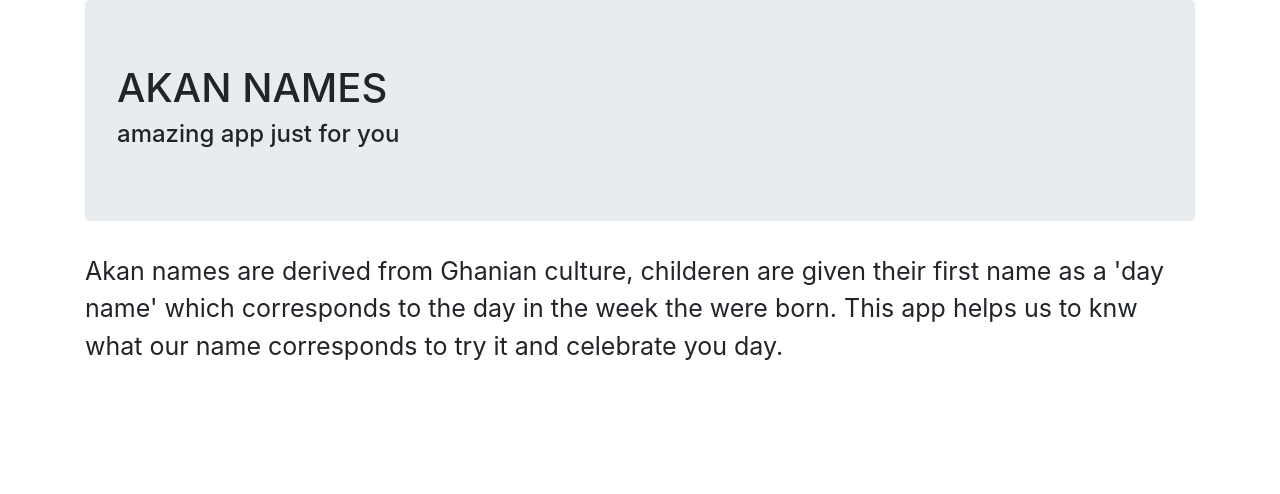
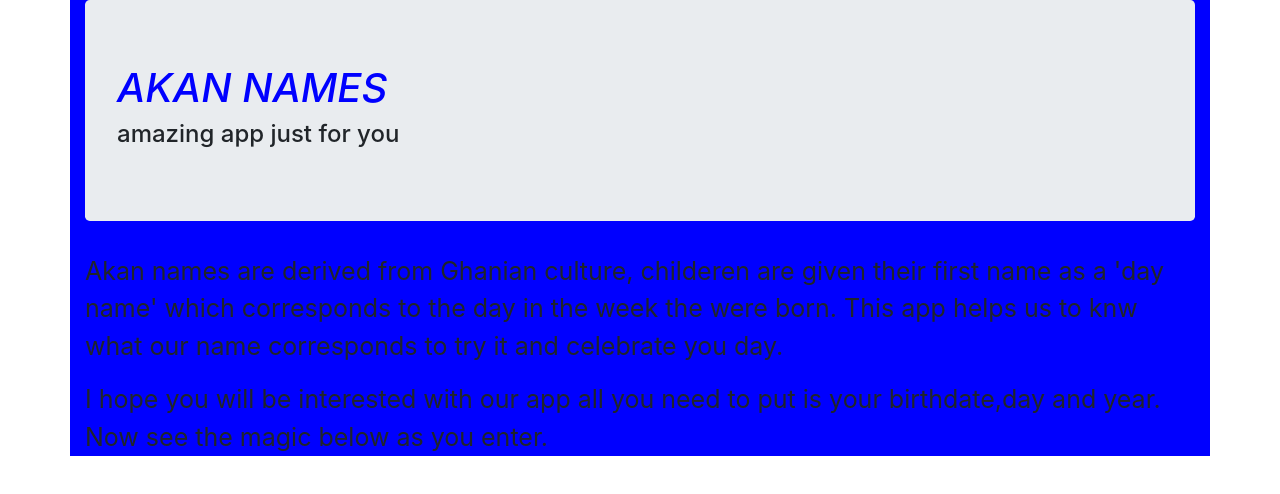
Before and after one commit to FeisalAhmed/Akan-Names, a plain HTML site: page index.html in a window 1280 px wide. Drawn offline with Linux system fonts and the light colour scheme.

Commit message:
added paragraph

```diff
--- a/css/styles.css
+++ b/css/styles.css
@@ -1,3 +1,13 @@
 .kwanza p{
     font-size: 25px;
 }
+.container{
+    background-color:blue;
+}
+.jumbotron h1{
+    font-style: italic;
+    color:blue;
+}
+.pili p{
+    font-size:25px;
+}
--- a/index.html
+++ b/index.html
@@ -24,6 +24,12 @@
                 what our name corresponds to try it and celebrate you day.
             </p>
         </div>
+        <div class="pili">
+            <p>
+                I hope you will be interested with our app all you need to put
+                is your birthdate,day and year. Now see the magic below as you enter.
+            </p>
+        </div>
 
     </div>
 
```
